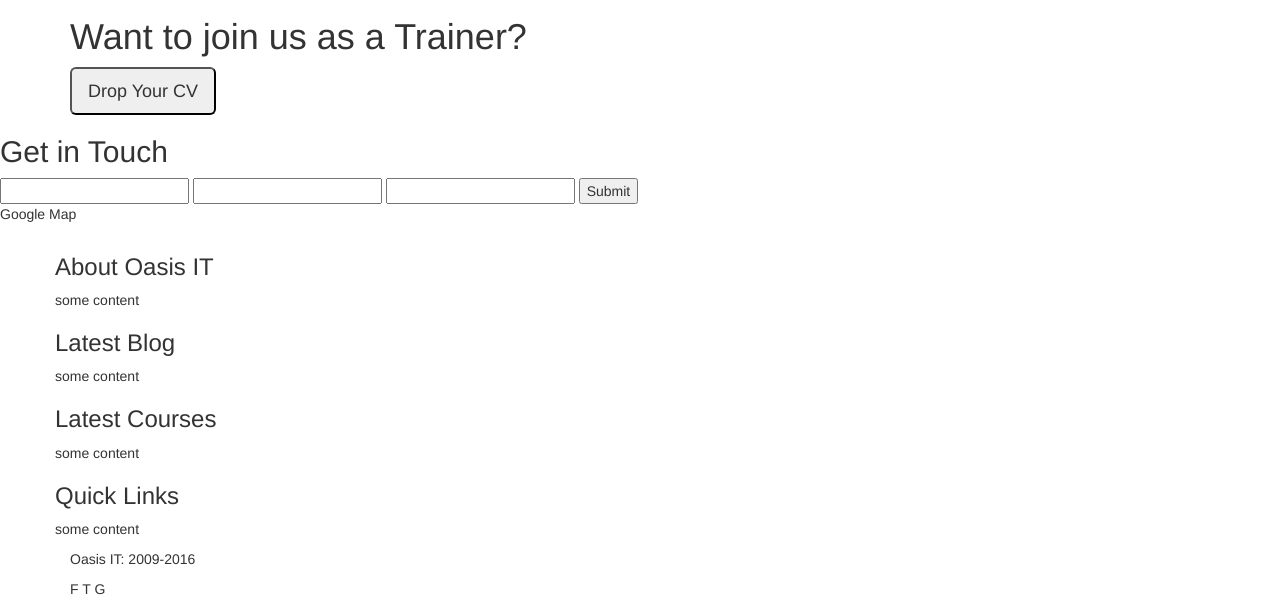
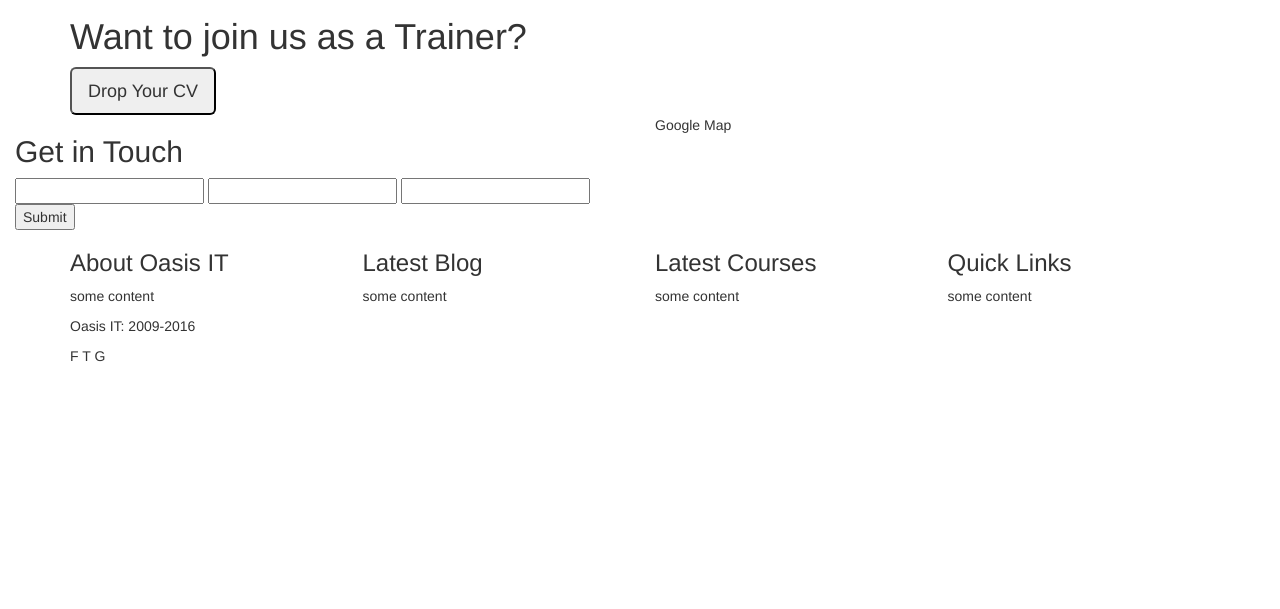
Before and after one commit to mobarakali/oct_site, a plain HTML site: page index.html in a window 1280 px wide. Shown: the part 2627-3236 px from the top of the page. After the commit the page ends 3003 px from the top, so only its background shows below. Drawn offline with nearby package versions, Linux system fonts and the light colour scheme.

Commit message:
Fixing html <col-md-3> and < col-md-6>

```diff
--- a/index.html
+++ b/index.html
@@ -400,7 +400,7 @@
 <!-- # ad-trainer -->
 <div id="get-in-touch" class="container-fluid">
     <div class="row">
-        <col-md-6>
+        <div class="col-md-6">
             <div class="address">
                 <p class="h2">Get in Touch</p>
                 <input type="text">
@@ -408,11 +408,11 @@
                 <input type="textarea">
                 <button>Submit</button>
             </div>
-        </col-md-6>
-        <col-md-6>
+        </div>
+        <div class="col-md-6">
             <div class="map"><p>Google Map</p></div>
 
-        </col-md-6>
+        </div>
     </div>
 </div>
 <!-- #get-in-touch -->
@@ -420,34 +420,34 @@
     <div class="container-fluid">
         <div class="container">
             <div class="row">
-                <col-md-3>
+                <div class="col-md-3">
                     <div class="box">
                         <p class="h3">About Oasis IT </p>
 
                         <p>some content</p>
                     </div>
-                </col-md-3>
-                <col-md-3>
+                </div>
+                <div class="col-md-3">
                     <div class="box">
                         <p class="h3">Latest Blog</p>
 
                         <p>some content</p>
                     </div>
-                </col-md-3>
-                <col-md-3>
+                </div>
+                <div class="col-md-3">
                     <div class="box">
                         <p class="h3">Latest Courses</p>
 
                         <p>some content</p>
                     </div>
-                </col-md-3>
-                <col-md-3>
+                </div>
+                <div class="col-md-3">
                     <div class="box">
                         <p class="h3">Quick Links</p>
 
                         <p>some content</p>
                     </div>
-                </col-md-3>
+                </div>
             </div>
         </div>
     </div>
```
